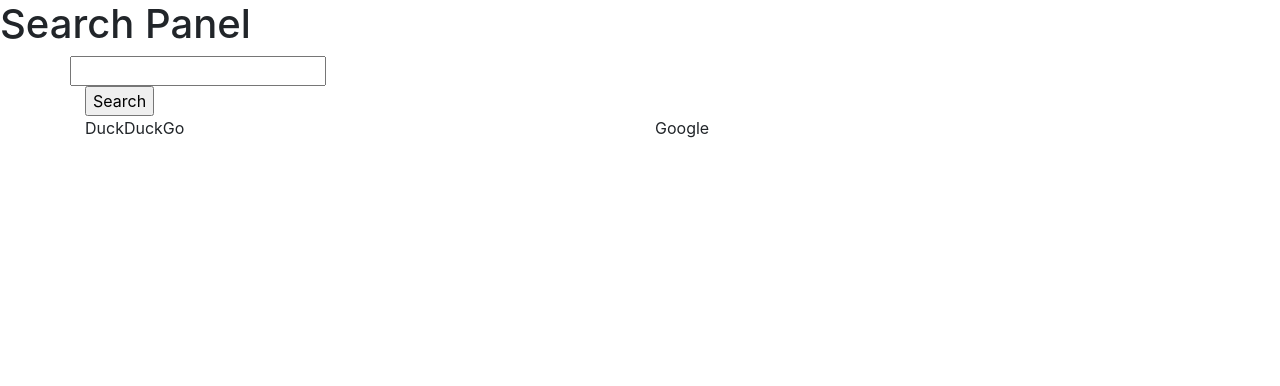
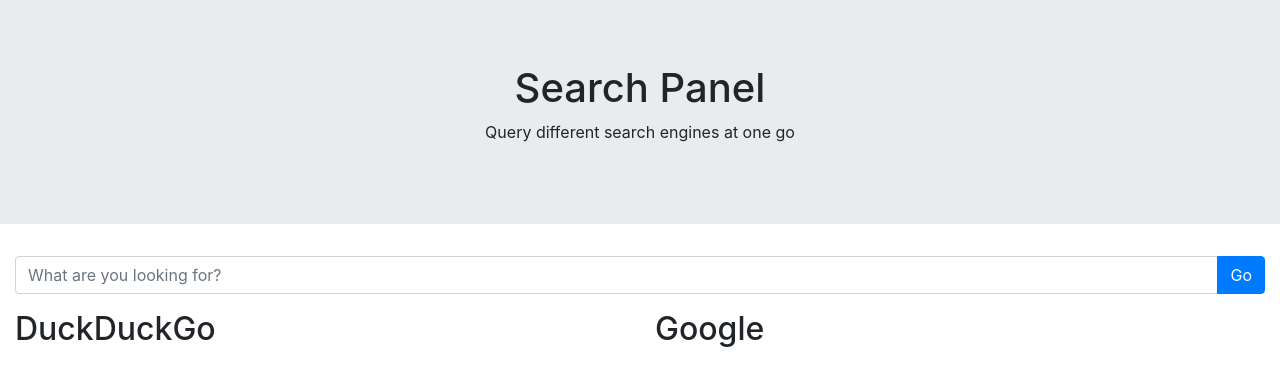
Before and after one commit to hugotiburtino/search-panel, an Angular app: page / in a window 1280 px wide. Shown: the top 386 px of the page. Built offline with nearby package versions, Linux system fonts and the light colour scheme.

Commit message:
Integrate Bootstrap 4
Basic integration of Bootstrap with the app for a minimal better
user experience.

```diff
--- a/src/app/app.component.css
+++ b/src/app/app.component.css
@@ -1,5 +1,3 @@
-.header {
-    background-color: black;
-    color: white;
-    padding: 0.6rem;
+.engines-panel {
+    margin-top: 1rem;
 }
--- a/src/app/app.component.html
+++ b/src/app/app.component.html
@@ -1,14 +1,16 @@
-<header>
+<header class="jumbotron jumbotron-fluid text-center">
+  <div class="container">
     <h1>{{title}}</h1>
+    <p>Query different search engines at one go</p>
+  </div>
 </header>
-<div class="main-container">
-  <div class="container">
-    <div class="row">
+<div class="container-fluid">
+  <div class="">
     <!-- Start Search bar -->
     <app-search-bar></app-search-bar>
     <!-- End Search bar -->
   </div>
-    <div class="row">
+  <div class="row engines-panel">
     <div class="col">
       <!-- Start DuckDuckGo Box -->
       <app-duckduckgo-box></app-duckduckgo-box>
--- a/src/app/duckduckgo-box/duckduckgo-box.component.html
+++ b/src/app/duckduckgo-box/duckduckgo-box.component.html
@@ -1,9 +1,6 @@
-<div class="d-flex flex-column">
-    <div>DuckDuckGo</div>
-    <ul *ngFor="let entry of entries"
-         class="entries-box">
-        <li *ngIf="entry.Result"
-            [innerHTML]="entry.Result">
-        </li>
-    </ul>
-</div>
+<h2>DuckDuckGo</h2>
+<ul *ngFor="let entry of entries" class="list-group">
+    <li *ngIf="entry.Result"
+        [innerHTML]="entry.Result"
+        class="list-group-item"></li>
+</ul>
--- a/src/app/google-box/google-box.component.html
+++ b/src/app/google-box/google-box.component.html
@@ -1,7 +1,4 @@
-<div class="d-flex flex-column">
-    <div>Google</div>
-    <ul *ngFor="let entry of entries">
-        <li [innerHTML]="entry.description">
-        </li>
-    </ul>
-</div>
+<h2>Google</h2>
+<ul *ngFor="let entry of entries" class="list-group">
+    <li [innerHTML]="entry.description" class="list-group-item"></li>
+</ul>
--- a/src/app/search-bar/search-bar.component.html
+++ b/src/app/search-bar/search-bar.component.html
@@ -1,5 +1,11 @@
-<div class="container" >
-  <input class="user-text row" type="text"
-            [(ngModel)]="userinput">
-  <input type="button" value="Search" (click)="search()">
+<div class="input-group">
+  <input type="text" class="form-control"
+   placeholder="What are you looking for?"
+   [(ngModel)]="userinput"
+   (keyup.enter)="search()">
+  <div class="input-group-append">
+    <button type="button" class="btn btn-primary" (click)="search()">
+      Go
+    </button>
+  </div>
 </div>
```
Lines whose indentation alone changed are shown as unchanged.
